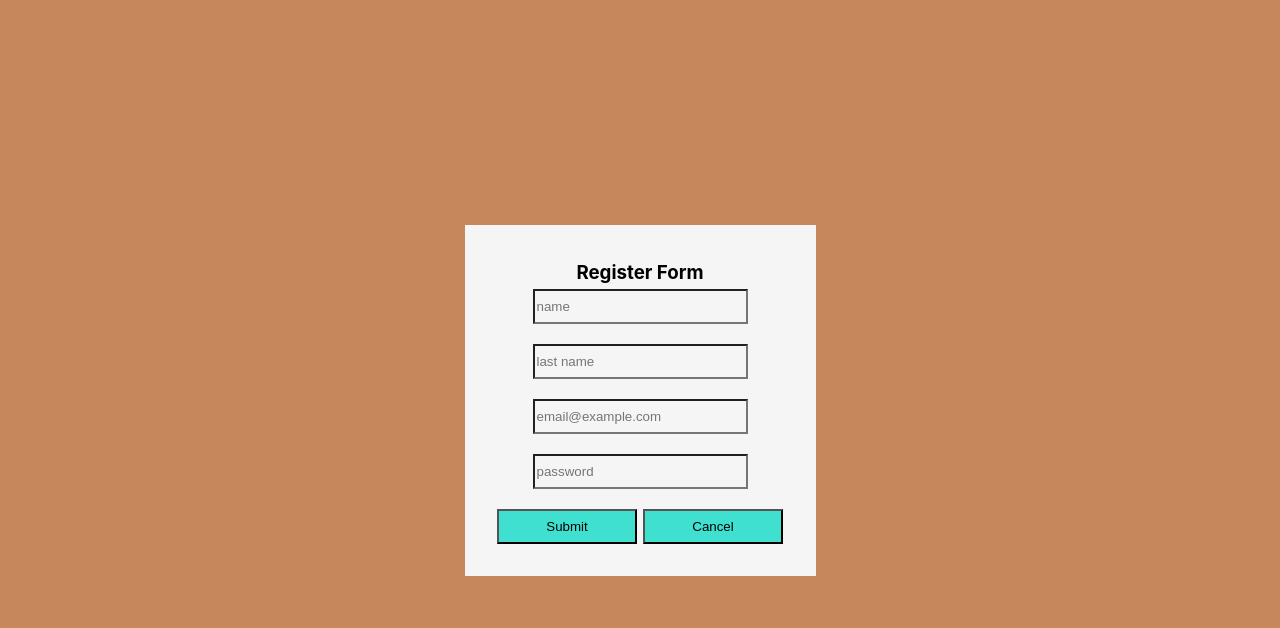
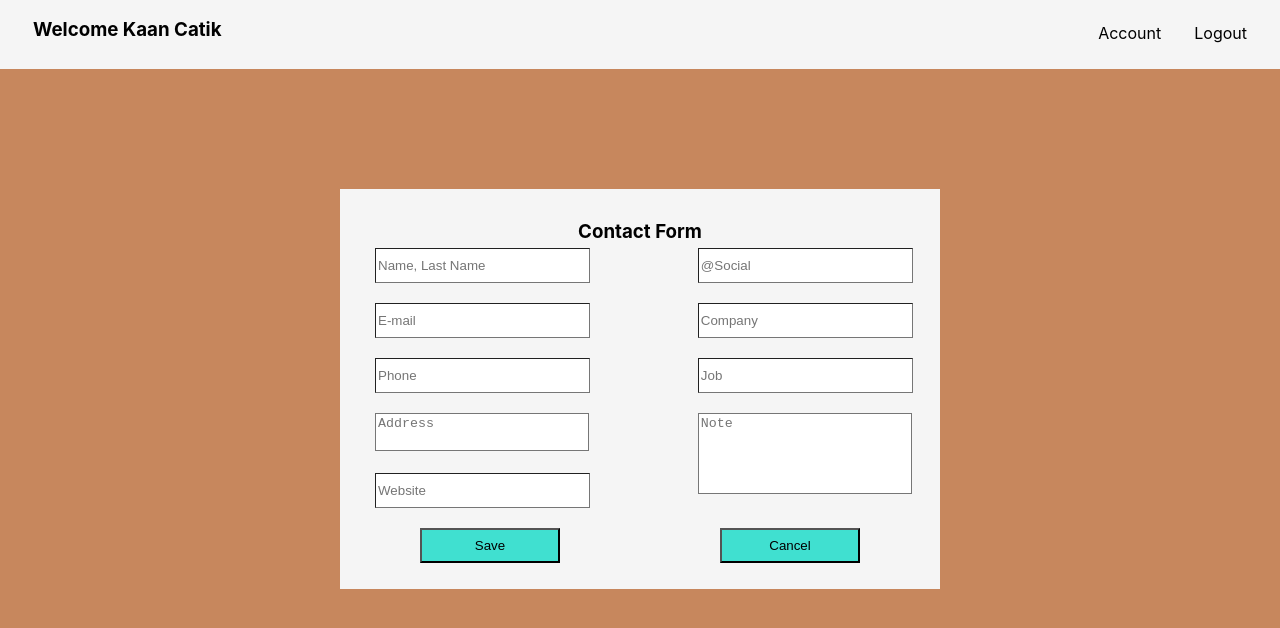
Before and after one commit to mrgunes/directory-app-frontend, a React (Create React App) app: page / in a window 1280 px wide. Shown: the top 628 px of the page. Built offline with nearby package versions, Linux system fonts and the light colour scheme.

Commit message:
Contact form created and css rules are applied.

```diff
--- a/src/App.css
+++ b/src/App.css
@@ -37,7 +37,7 @@
     display:none
 }
 
-.pageMainTwo, .pageMainThree {
+.pageMainTwo, .pageMainThree, .pageContactButton {
     background-color: whitesmoke;
 }
 
@@ -47,11 +47,12 @@
     align-content: space-around;
 }
 
-.pageMainTwo input {
-    background-color: whitesmoke;
+.pageMainTwo input, .pageMainContactAreaTwo input{
+    background-color: white;
     width: 215px;
     height: 35px;
     margin: 0 0 20px 0px;
+    border-width: thin;
 }
 
 .pageMainThree{
@@ -76,28 +77,28 @@
     background-color: whitesmoke;
 }
 
-.userPageMain{
+.userPageMain, .contactPageMain{
     height: 100vh;
     width: 100vw;
 }
 
-.userPageNav{
+.userPageNav, .contactPageNav{
     display: flex;
     justify-content: space-between;
     background-color: whitesmoke;
 }
 
-.userPageSpanOne{
+.userPageSpanOne, .contactPageSpanOne{
     background-color: whitesmoke;
 }
 
-.userPageh3One{
+.userPageh3One, .contactPageh3One{
     margin: 18px 0px 0px 33px;
     background-color: whitesmoke;
     padding: 0 0 10px 0px;
 }
 
-.userPageUl{
+.userPageUl, .contactPageUl{
     display: flex;
     flex-direction: row;
     justify-content: space-around;
@@ -106,14 +107,14 @@
 
 }
 
-.userPageLi{
+.userPageLi, .contactPageLi{
     margin: 7px 33px 0px 0px;
     background-color: whitesmoke;
     padding: 0 0 10px 0px;
 
 }
 
-.userPageLi a{
+.userPageLi a, .contactPageLi a{
     background-color: whitesmoke;
     text-decoration: none;
     color: black;
@@ -173,3 +174,55 @@
     flex-wrap: wrap;
     justify-content: space-around;
 }
+
+.pageMainContactArea{
+    background-color: whitesmoke;
+    width: 600px;
+    height: 400px;
+    display: flex;
+    justify-content: center;
+    align-items: center;
+    margin: 120px auto;
+}
+
+.pageMainContactAreaTwo{
+    background-color: whitesmoke;
+    display: flex;
+    align-content: space-around;
+}
+
+.pageMainContactAreaTwoDivOne{
+    background-color: whitesmoke;
+    margin-left: 35px;
+}
+
+.pageMainContactAreaTwoDivTwo{
+    background-color: whitesmoke;
+    margin-left: 20px;
+}
+
+.pageContactTextAreaOne{
+    margin: 0px 0px 18px;
+    background-color: white;
+    width: 214px;
+    height: 38px;
+    resize: none;
+}
+
+.pageContactTextAreaTwo{
+    background-color: white;
+    width: 214px;
+    height: 81px;
+    resize: none;
+}
+
+.button{
+    background-color: whitesmoke;
+}
+
+.pageContactButton button{
+    background-color: turquoise;
+    width: 140px;
+    height: 35px;
+    margin: 0 80px;
+}
--- a/src/containers/App.js
+++ b/src/containers/App.js
@@ -2,15 +2,17 @@ import '../App.css';
 import LoginPage from './LoginPage'
 import SignUp from './SignUp';
 import UserCreated from './UserCreated';
-import UserPage from  './UserPage'
+import UserPage from  './UserPage';
+import ContactPage from './ContactPage'
 
 function App() {
   return (
     <div className="main">
       {/* <LoginPage/> */}
-      <SignUp/>
+      {/* <SignUp/> */}
       {/* <UserCreated/> */}
       {/* <UserPage/> */}
+      <ContactPage/>
     </div>
   );
 }
--- /dev/null
+++ b/src/containers/ContactPage.js
@@ -0,0 +1,45 @@
+import React from 'react';
+
+export default function ContactPage() {
+    return (
+        <div className='userPageMain'>
+            <div className='contactPageNav'>
+                <span className='contactPageSpanOne'>
+                    <h3 className='contactPageh3One'>Welcome Kaan Catik</h3>
+                </span>
+                <ul className='contactPageUl'>
+                    <li className='contactPageLi'><a href='#'>Account</a></li>
+                    <li className='contactPageLi'><a href='#'>Logout</a></li>
+                </ul>
+            </div>
+            <div className='pageMainContactArea'>
+                <div className='pageChild'>
+                    <div className='pageMainOne'>
+                        <h3>Contact Form</h3>
+                    </div>
+                    <div className='pageMainContactAreaTwo'>
+                        <div className='pageMainContactAreaTwoDivOne'>
+                            <input placeholder='Name, Last Name'/>
+                            <input placeholder='E-mail'/>
+                            <input placeholder='Phone' />
+                            <textarea className='pageContactTextAreaOne' placeholder='Address'></textarea>
+                            <input placeholder='Website' />
+                        </div>
+                        <div className='pageMainContactAreaTwoDivTwo'>
+                            <input placeholder='@Social' />
+                            <input placeholder='Company' />
+                            <input placeholder='Job' />
+                            <textarea className='pageContactTextAreaTwo' placeholder='Note'></textarea>
+                        </div>
+                    </div>
+                    <div className='pageContactButton'>
+                        <span className='button'>
+                            <button>Save</button>
+                            <button>Cancel</button>
+                        </span>
+                    </div>
+                </div>
+            </div>
+        </div>
+    )
+}
```
